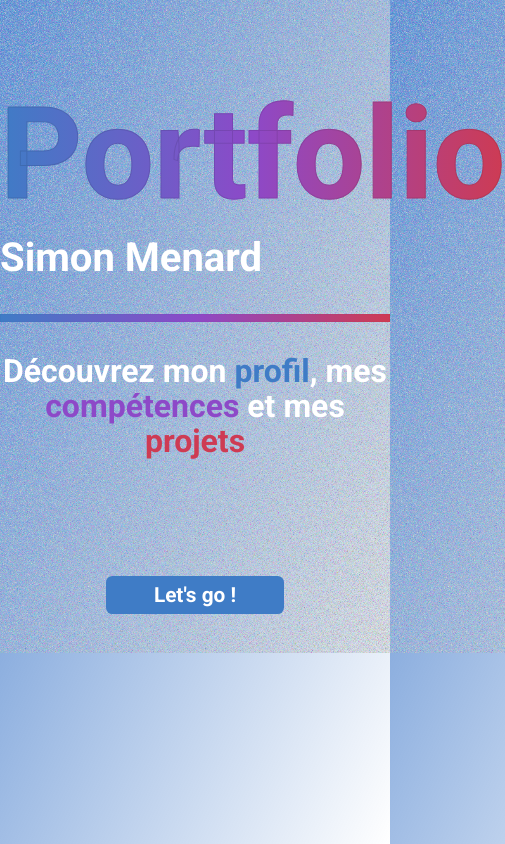
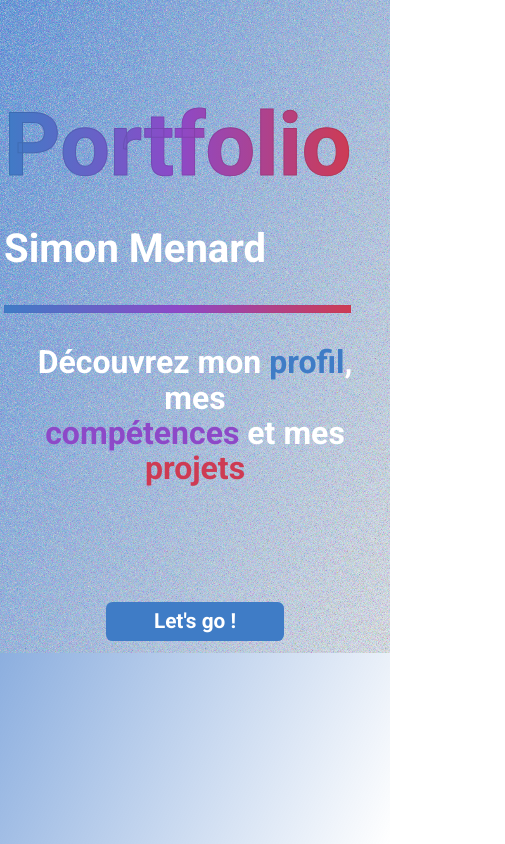
Before and after one commit to SimardCodeTard/portfolio_new, a Next.js app: page / in a window 390 px wide. Shown: the whole page, 505 px wide, since content can reach past the window. Built offline with nearby package versions, Linux system fonts and the light colour scheme.

Commit message:
fix(landing): responsive

```diff
--- a/app/globals.css
+++ b/app/globals.css
@@ -33,9 +33,21 @@ body {
 }
 
 h1 {
-  font-size: clamp(8rem, 5rem, 8rem);
+  font-size: 8rem;
   font-weight: 550;
   line-height: 9rem;
+}
+
+@media screen and (max-width: 768px) {
+  h1 {
+    font-size: 6rem;
+  }
+}
+
+@media screen and (max-width: 400px) {
+  h1 {
+    font-size: 5.5rem;
+  }
 }
 
 h2 {
```
